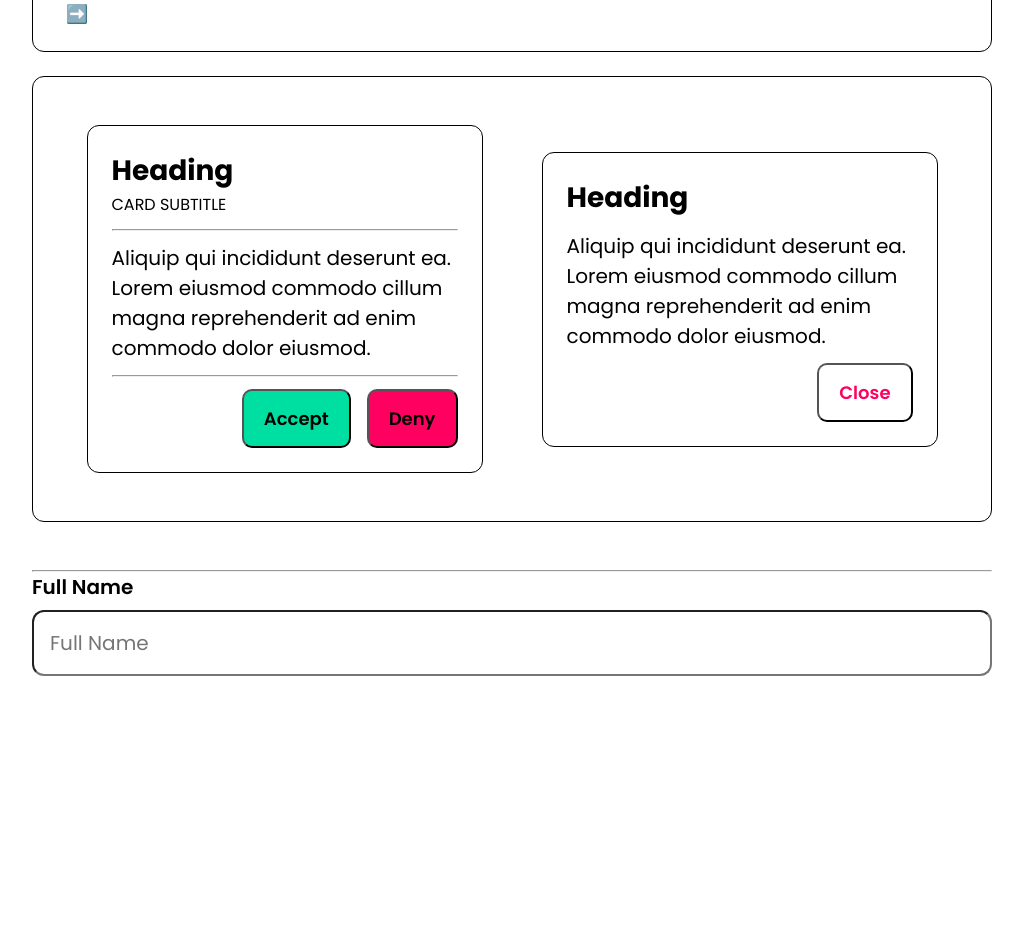
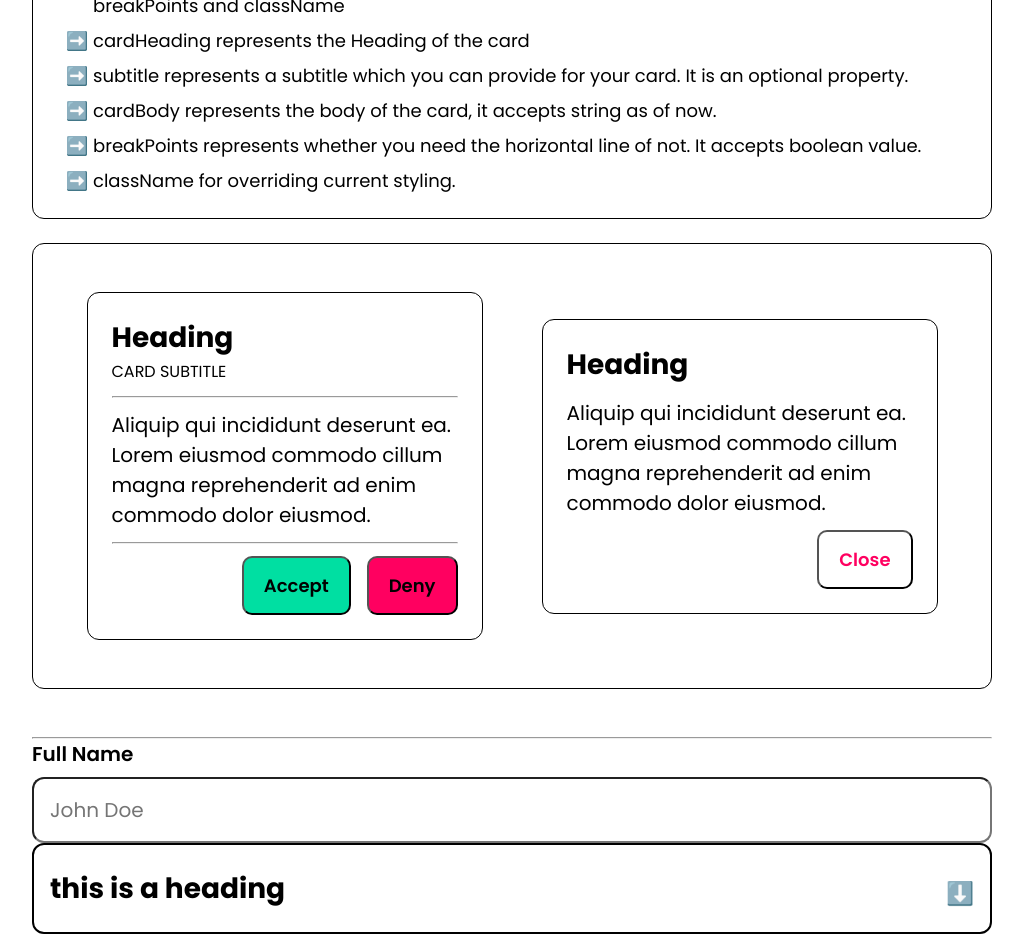
Before and after one commit to yadavrashindra5/react-components, a React (Vite) app: page / in a window 1280 px wide. Shown: the part 2920-3866 px from the top of the page, without its empty margins (128-1151 px from the left). Before the commit the page ends 3596 px from the top, so only its background shows below. Built offline with nearby package versions, Linux system fonts and the light colour scheme.

Commit message:
added accordion

```diff
--- /dev/null
+++ b/src/components/Accordion/accordion.module.css
@@ -0,0 +1,35 @@
+.accordion {
+  border: 0.2rem solid #000;
+  border-radius: 1.2rem;
+  margin-bottom: 1.2rem;
+}
+
+.accordion_heading {
+  cursor: pointer;
+  padding: 1.6rem 1.6rem;
+  p {
+    font-size: 3.6rem;
+  }
+
+  display: flex;
+  justify-content: space-between;
+  align-items: center;
+}
+
+.accordion_icon {
+  transform: rotate(180deg);
+  transition: 0.5s ease-in-out;
+}
+
+.accordion_icon_out {
+  transform: rotate(180deg);
+  transition: 0.5s ease-in-out;
+}
+
+.accordion_body {
+  padding: 0rem 1.6rem;
+}
+
+.accordion_body_animate {
+  transition: all cubic-bezier(0.075, 0.82, 0.165, 1) ease;
+}
--- /dev/null
+++ b/src/components/Accordion/accordion.tsx
@@ -0,0 +1,58 @@
+import React, { MouseEventHandler, useContext, useState } from "react";
+import styles from "./accordion.module.css";
+import Heading from "../Heading/heading";
+import Text from "../Text/text";
+
+interface IAccordionContext {
+  isOpen: boolean;
+  setIsOpen: React.Dispatch<React.SetStateAction<boolean>>;
+  handleOpen: MouseEventHandler<HTMLDivElement>;
+}
+
+const AccordionContext = React.createContext<IAccordionContext | null>(null);
+
+function Accordion({ children }: { children: React.ReactNode }) {
+  const [isOpen, setIsOpen] = useState<boolean>(false);
+
+  const handleOpen = () => setIsOpen(!isOpen);
+
+  return (
+    <AccordionContext.Provider value={{ isOpen, setIsOpen, handleOpen }}>
+      <div className={styles.accordion}>{children}</div>
+    </AccordionContext.Provider>
+  );
+}
+
+function Header({ headingText }: { headingText: string }) {
+  const headerConsumer = useContext(AccordionContext);
+
+  return (
+    <div
+      onClick={headerConsumer?.handleOpen}
+      className={styles.accordion_heading}
+    >
+      <Heading heading="h3" headingText={headingText} />
+      <p>{!headerConsumer?.isOpen ? <span>⬇️</span> : <span>⬆️</span>}</p>
+    </div>
+  );
+}
+
+function Body({ bodyText }: { bodyText: string }) {
+  const bodyConsumer = useContext(AccordionContext);
+  return (
+    bodyConsumer?.isOpen && (
+      <div className={styles.accordion_body_animate}>
+        <hr />
+        <Text
+          className={bodyConsumer?.isOpen && `${styles.accordion_body}`}
+          text={bodyText}
+        />
+      </div>
+    )
+  );
+}
+
+Accordion.Header = Header;
+Accordion.Body = Body;
+
+export default Accordion;
--- a/src/components/Button/button.tsx
+++ b/src/components/Button/button.tsx
@@ -1,9 +1,10 @@
+import { MouseEventHandler } from "react";
 import styles from "./button.module.css";
 
 export interface IButton {
   className?: string;
   buttonName: string;
-  onClick?: () => void;
+  onClick?: MouseEventHandler<HTMLButtonElement>;
   disabled?: boolean;
 }
 
--- a/src/page/homepage.tsx
+++ b/src/page/homepage.tsx
@@ -7,10 +7,9 @@ import ComponentsView, {
 } from "../sections/componentsView/componentsView";
 import HeroSection from "../sections/homepage/heroSection";
 import ButtonSection from "../sections/ButtonSection/buttonSection";
-import Card from "../components/Card/card";
-import Button from "../components/Button/button";
 import Input from "../components/Input/input";
 import CardSection from "../sections/CardSection/cardSection";
+import Accordion from "../components/Accordion/accordion";
 
 type THomePageComponentType = IComponentsView & {
   id: number;
@@ -73,7 +72,14 @@ export default function Homepage() {
       heading: "Simple Card",
       subHeading:
         "Card is a UI component that typically represents a container for content. They can be used to display a variety of content, such as text, images, buttons, and other interactive elements.",
-      propsAccepted: ["", ""],
+      propsAccepted: [
+        "Card component accepts six components namely cardHeading, subtitle, cardBody, cardFooter, breakPoints and className",
+        "cardHeading represents the Heading of the card",
+        "subtitle represents a subtitle which you can provide for your card. It is an optional property.",
+        "cardBody represents the body of the card, it accepts string as of now.",
+        "breakPoints represents whether you need the horizontal line of not. It accepts boolean value.",
+        "className for overriding current styling.",
+      ],
       children: <CardSection />,
     },
   ];
@@ -102,9 +108,14 @@ export default function Homepage() {
         inputName="Full Name"
         pattern="\^[A-Za-z0-9]{3,16}$\"
         type="string"
-        placeholder="Full Name"
+        placeholder="John Doe"
         required={false}
       />
+
+      <Accordion>
+        <Accordion.Header headingText="this is a heading" />
+        <Accordion.Body bodyText="Duis culpa ea aliquip aute duis voluptate nisi veniam deserunt aute consectetur reprehenderit consequat. Culpa dolore mollit excepteur esse cupidatat adipisicing deserunt occaecat voluptate cupidatat qui veniam laborum. Dolore Lorem minim commodo labore. Et non ipsum esse Lorem Lorem aute in magna cupidatat dolor nisi eu et." />
+      </Accordion>
     </Container>
   );
 }
```
